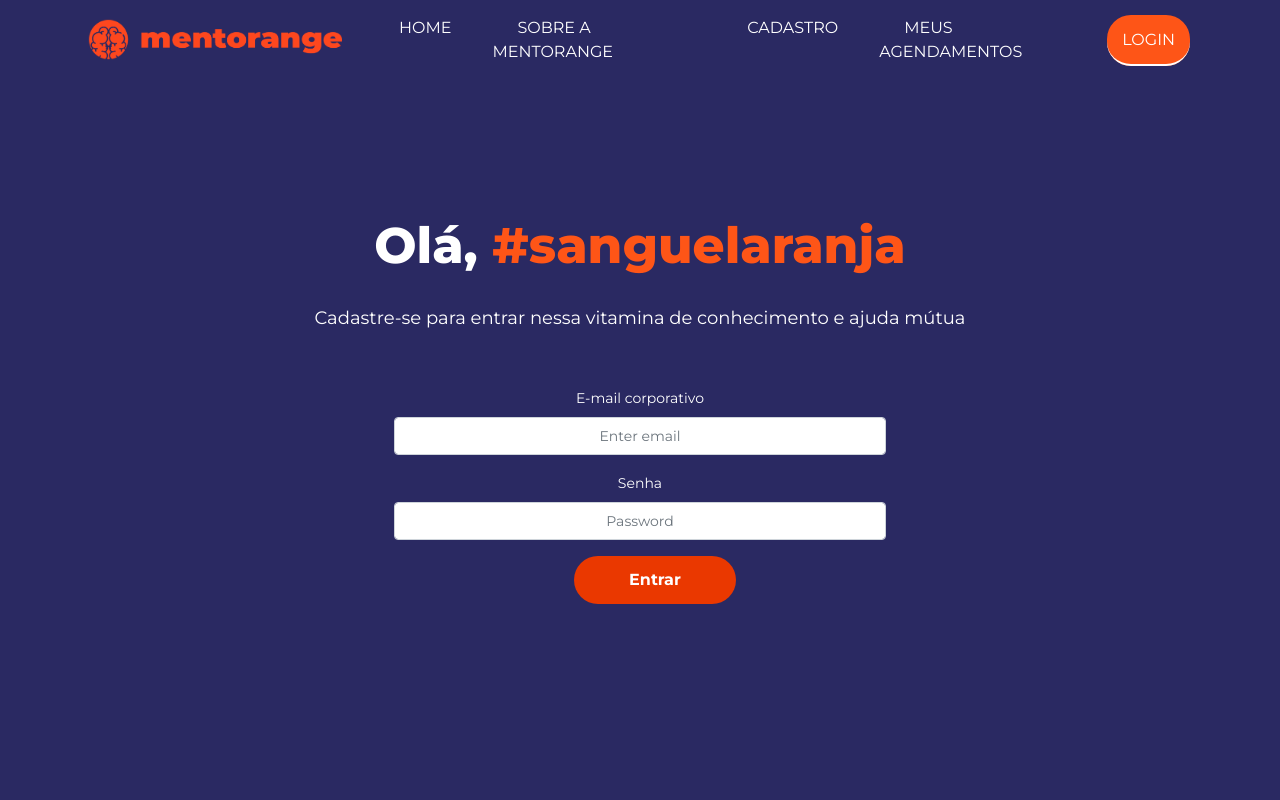
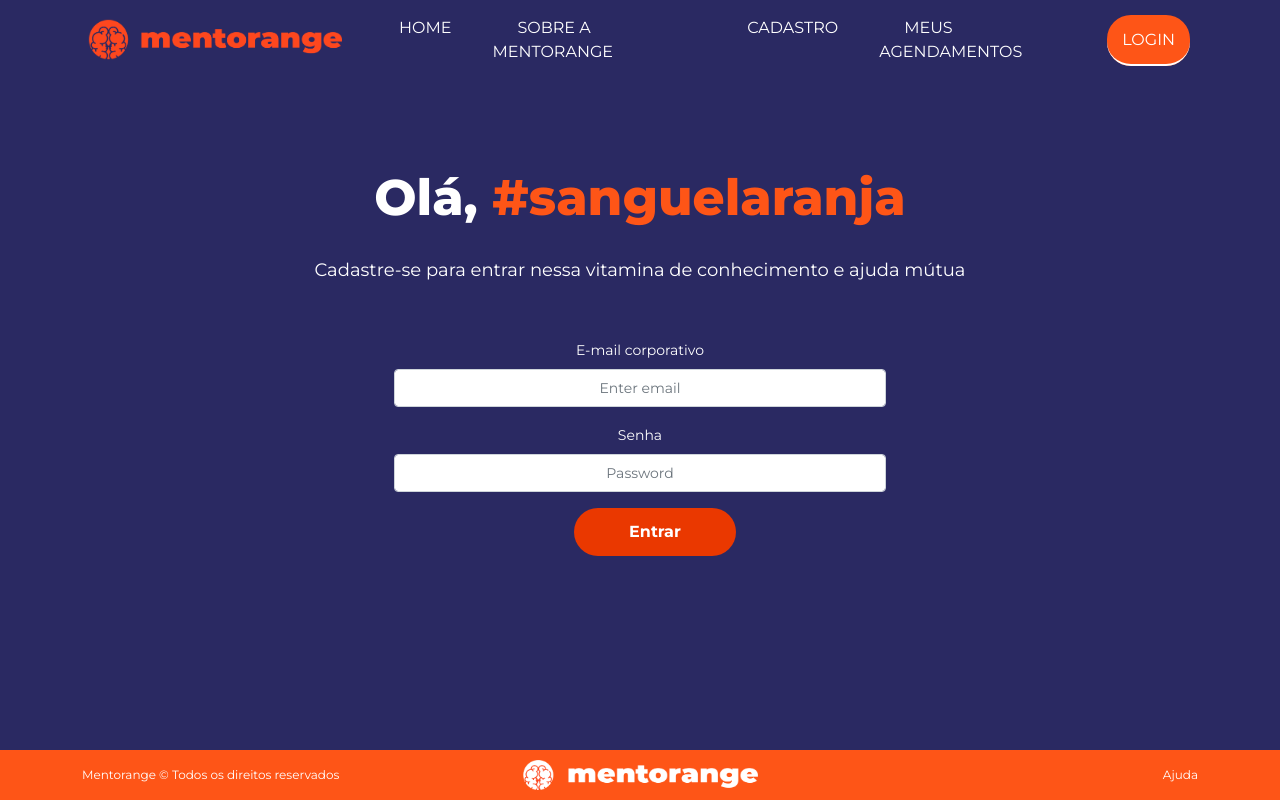
Before and after one commit to ThalesAbdon/Technical-Share, a React (Create React App) app in the folder front-end/: page /login in a window 1280 px wide. Built offline with nearby package versions, Linux system fonts and the light colour scheme; no server answers.

Commit message:
feat: the footer was created

```diff
--- a/front-end/src/App.js
+++ b/front-end/src/App.js
@@ -5,6 +5,7 @@ import LoginPage from "./views/Login";
 import Navbar from './views/Navbar';
 import Chat from "./components/chat";
 import Agendamentos from "./components/Agendamentos";
+import TesteViews from "./views/TesteView";
 import './App.scss';
 
 const App = () => {
@@ -16,7 +17,7 @@ const App = () => {
        {/* <Route path="/" element={<LoginPage />}/> */}
         <Route path="/buscar" element={<FindMentors/>}/>
         <Route path="/login" element={<LoginPage />}/>
-        {/* <Route path="/teste" element={<Testando />}/> */}
+        <Route path="/teste" element={<TesteViews />}/>
         <Route path="/chat" element={<Chat/>}/>
         <Route path="/agendamentos" element = {<Agendamentos/>}/>
       </Routes>
--- /dev/null
+++ b/front-end/src/Components/Footer.js
@@ -0,0 +1,25 @@
+import React from 'react';
+import './Footer.scss';
+import {Container, Row, Col} from 'react-bootstrap';
+import Logo from '../resources/Novo Projeto.svg';
+
+const Footer = () => (
+    <footer className="d-flex footer fixed-bottom mt-5">
+        <Container>
+            <Row className="align-items-center">
+                <Col sm={12} md={4} className="copyright">
+                    Mentorange &copy; Todos os direitos reservados
+                </Col>
+                <Col sm={12} md={4} className="logos text-center">
+                    <img src={Logo}
+                    width="235"/>
+                </Col>
+                <Col sm={12} md={4} className="help text-end">
+                    Ajuda
+                </Col>
+            </Row>
+        </Container>
+    </footer>
+)
+
+export default Footer;
--- /dev/null
+++ b/front-end/src/Components/Footer.scss
@@ -0,0 +1,8 @@
+footer {
+    background-color: #FE5517;
+    max-height: 60px;
+    padding: 10px;
+    font-family: 'Montserrat', sans-serif;
+    font-size: 12px;
+    color: #FFF;
+}
--- a/front-end/src/Components/Login.js
+++ b/front-end/src/Components/Login.js
@@ -32,8 +32,8 @@ function Login() {
 
     return(
     <section className="d-flex">
-        <Container>
-          <Row className="justify-content-center center mt-5 pt-5">
+        <Container className="align-items-center">
+          <Row className="justify-content-center center mt-5 ">
                 <h1>Olá, <span>#sanguelaranja</span></h1>
                 <h5 className="mt-4">Cadastre-se para entrar nessa vitamina de conhecimento e ajuda mútua</h5>
                 <center className="box mt-5">
--- a/front-end/src/views/Login.js
+++ b/front-end/src/views/Login.js
@@ -1,9 +1,11 @@
 import React from 'react';
 import Login from '../components/Login';
+import Footer from '../components/Footer';
 
 const LoginPage = () => (
     <>
         <Login/>
+        <Footer />
     </>
 );
 
--- a/front-end/src/views/SearchMentors.js
+++ b/front-end/src/views/SearchMentors.js
@@ -1,11 +1,13 @@
 import React from 'react';
 import Profile from '../components/MentorsGrid';
 import Search from '../components/Search';
+import Footer from '../components/Footer';
 
 const FindMentors = () => (
     <>
         <Search />
         <Profile/>
+        <Footer />
     </>
 );
 
--- a/front-end/src/views/TesteView.js
+++ b/front-end/src/views/TesteView.js
@@ -1,11 +1,11 @@
 import React from 'react';
 // // import Profile from '../components/MentorsGrid';
-import Testando from '../testing/TESTE';
+//import Testando from '../testing/teste';
 
 const TesteViews = () => (
     <>
-        <Testando />
-    olá
+        {/* <Testando /> */}
+            olá
         {/* <Header /> */}
         {/* <Testes/> */}
     </>
```
Also changed, not shown: front-end/src/resources/Novo Projeto.svg (added), front-end/src/testing/teste.js (added), front-end/src/testing/teste.scss (added).
